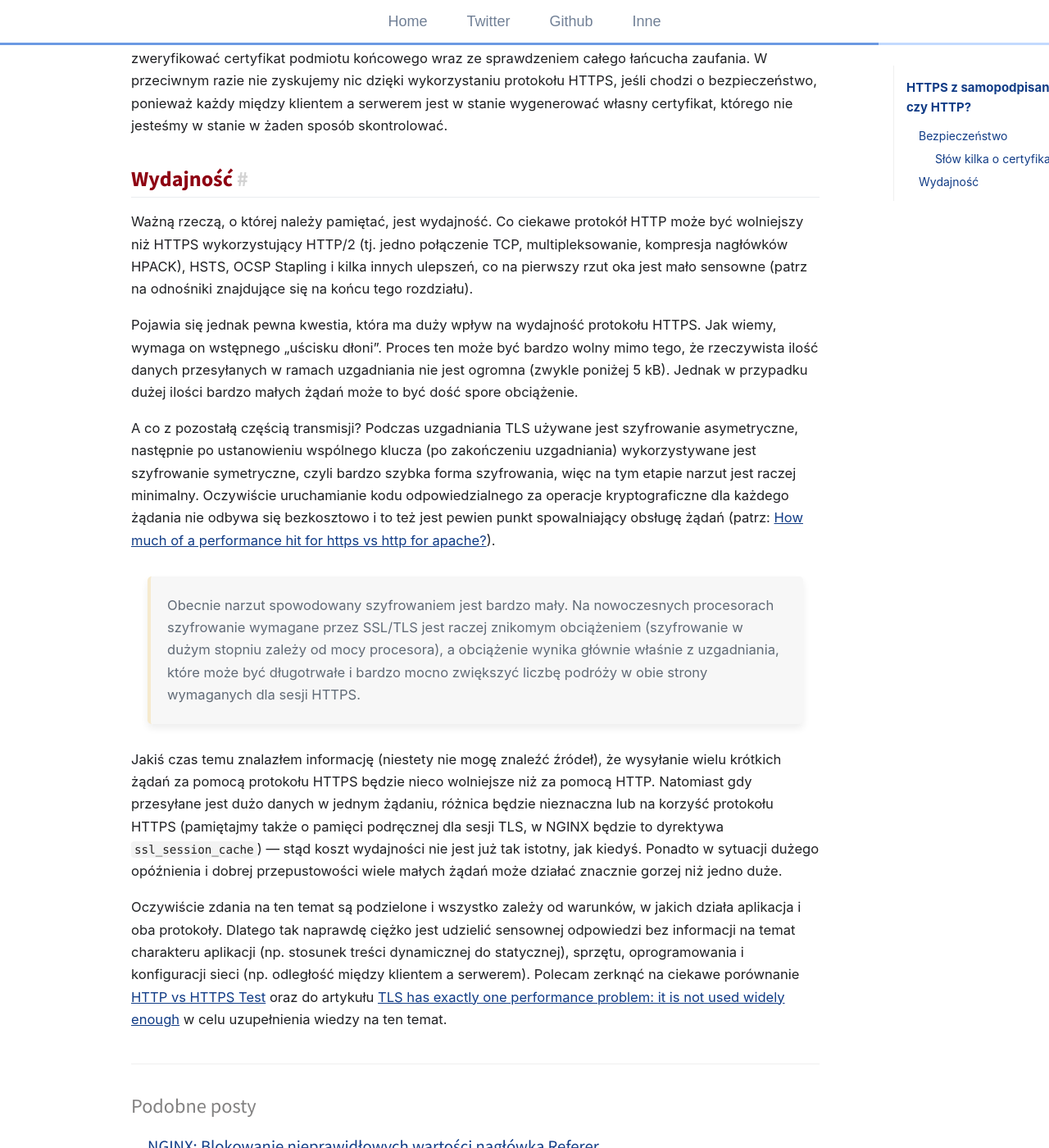
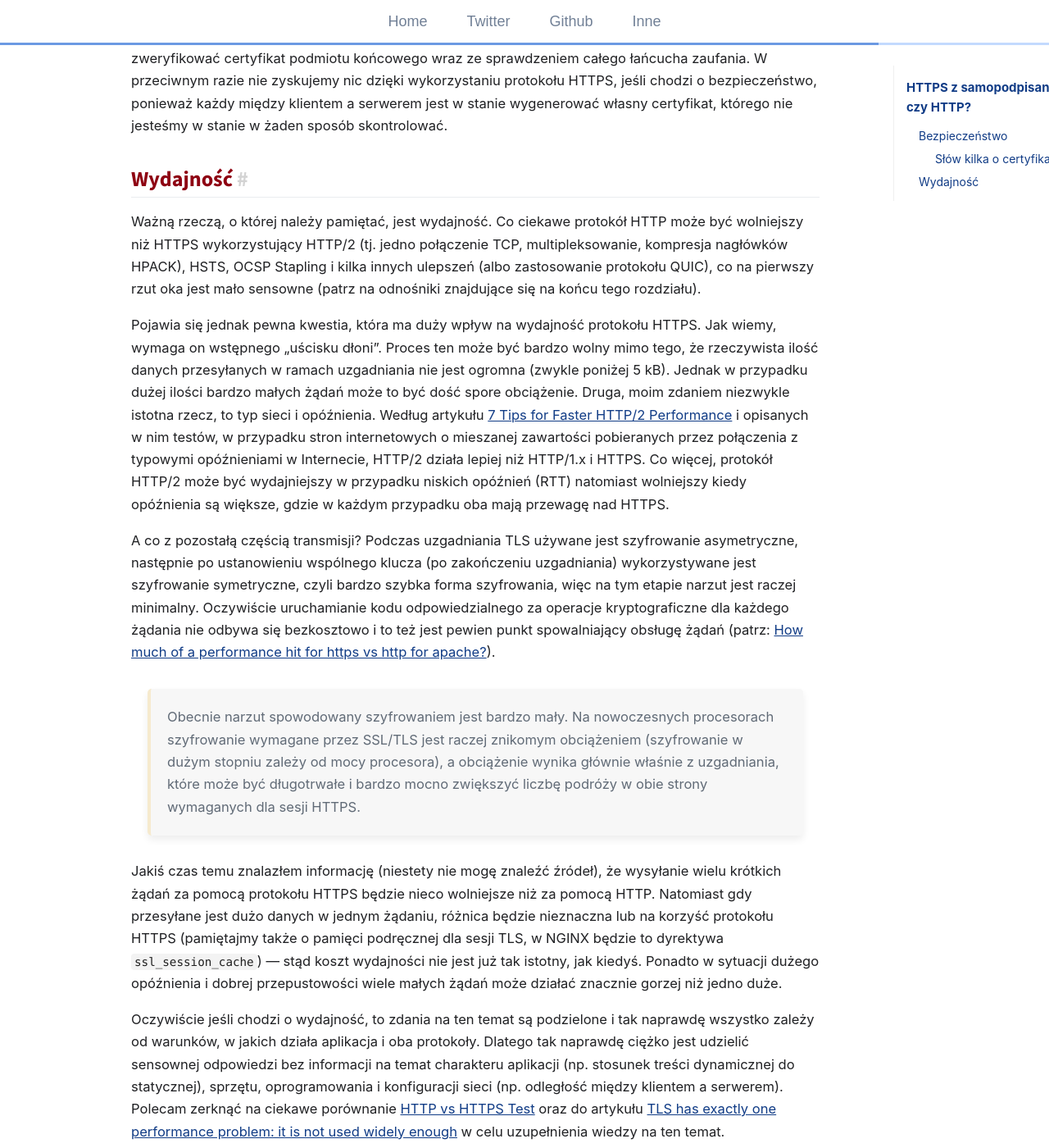
Before and after one commit to terrorizer1980/trimstray.github.io, a Jekyll site: the page built from _posts/2019-05-19-https_z_samopodpisanym_certyfikatem_czy_HTTP.md, in a window 1280 px wide and 1400 px high, scrolled down 2475 px. Shown: the whole window at 82% size. Built offline with Jekyll 4.4.1, drawn with Linux system fonts in a browser that asks for light colours; comment, search, counter and statistics services are not loaded.

Commit message:
uncommited changes - signed-off-by: trimstray <trimstray@gmail.com>

```diff
--- a/_posts/2019-05-19-https_z_samopodpisanym_certyfikatem_czy_HTTP.md
+++ b/_posts/2019-05-19-https_z_samopodpisanym_certyfikatem_czy_HTTP.md
@@ -49,9 +49,9 @@ Według mnie, wykorzystanie szyfrowanego połączenia ma sens jedynie wtedy, gdy
 
 ## Wydajność
 
-Ważną rzeczą, o której należy pamiętać, jest wydajność. Co ciekawe protokół HTTP może być wolniejszy niż HTTPS wykorzystujący HTTP/2 (tj. jedno połączenie TCP, multipleksowanie, kompresja nagłówków HPACK), HSTS, OCSP Stapling i kilka innych ulepszeń, co na pierwszy rzut oka jest mało sensowne (patrz na odnośniki znajdujące się na końcu tego rozdziału).
+Ważną rzeczą, o której należy pamiętać, jest wydajność. Co ciekawe protokół HTTP może być wolniejszy niż HTTPS wykorzystujący HTTP/2 (tj. jedno połączenie TCP, multipleksowanie, kompresja nagłówków HPACK), HSTS, OCSP Stapling i kilka innych ulepszeń (albo zastosowanie protokołu QUIC), co na pierwszy rzut oka jest mało sensowne (patrz na odnośniki znajdujące się na końcu tego rozdziału).
 
-Pojawia się jednak pewna kwestia, która ma duży wpływ na wydajność protokołu HTTPS. Jak wiemy, wymaga on wstępnego „uścisku dłoni”. Proces ten może być bardzo wolny mimo tego, że rzeczywista ilość danych przesyłanych w ramach uzgadniania nie jest ogromna (zwykle poniżej 5 kB). Jednak w przypadku dużej ilości bardzo małych żądań może to być dość spore obciążenie.
+Pojawia się jednak pewna kwestia, która ma duży wpływ na wydajność protokołu HTTPS. Jak wiemy, wymaga on wstępnego „uścisku dłoni”. Proces ten może być bardzo wolny mimo tego, że rzeczywista ilość danych przesyłanych w ramach uzgadniania nie jest ogromna (zwykle poniżej 5 kB). Jednak w przypadku dużej ilości bardzo małych żądań może to być dość spore obciążenie. Druga, moim zdaniem niezwykle istotna rzecz, to typ sieci i opóźnienia. Według artykułu [7 Tips for Faster HTTP/2 Performance](https://dzone.com/articles/7-tips-for-faster-http2-performance) i opisanych w nim testów, w przypadku stron internetowych o mieszanej zawartości pobieranych przez połączenia z typowymi opóźnieniami w Internecie, HTTP/2 działa lepiej niż HTTP/1.x i HTTPS. Co więcej, protokół HTTP/2 może być wydajniejszy w przypadku niskich opóźnień (RTT) natomiast wolniejszy kiedy opóźnienia są większe, gdzie w każdym przypadku oba mają przewagę nad HTTPS.
 
 A co z pozostałą częścią transmisji? Podczas uzgadniania TLS używane jest szyfrowanie asymetryczne, następnie po ustanowieniu wspólnego klucza (po zakończeniu uzgadniania) wykorzystywane jest szyfrowanie symetryczne, czyli bardzo szybka forma szyfrowania, więc na tym etapie narzut jest raczej minimalny. Oczywiście uruchamianie kodu odpowiedzialnego za operacje kryptograficzne dla każdego żądania nie odbywa się bezkosztowo i to też jest pewien punkt spowalniający obsługę żądań (patrz: [How much of a performance hit for https vs http for apache?](https://serverfault.com/q/43692)).
 
@@ -59,4 +59,4 @@ A co z pozostałą częścią transmisji? Podczas uzgadniania TLS używane jest
 
 Jakiś czas temu znalazłem informację (niestety nie mogę znaleźć źródeł), że wysyłanie wielu krótkich żądań za pomocą protokołu HTTPS będzie nieco wolniejsze niż za pomocą HTTP. Natomiast gdy przesyłane jest dużo danych w jednym żądaniu, różnica będzie nieznaczna lub na korzyść protokołu HTTPS (pamiętajmy także o pamięci podręcznej dla sesji TLS, w NGINX będzie to dyrektywa `ssl_session_cache`) — stąd koszt wydajności nie jest już tak istotny, jak kiedyś. Ponadto w sytuacji dużego opóźnienia i dobrej przepustowości wiele małych żądań może działać znacznie gorzej niż jedno duże.
 
-Oczywiście zdania na ten temat są podzielone i wszystko zależy od warunków, w jakich działa aplikacja i oba protokoły. Dlatego tak naprawdę ciężko jest udzielić sensownej odpowiedzi bez informacji na temat charakteru aplikacji (np. stosunek treści dynamicznej do statycznej), sprzętu, oprogramowania i konfiguracji sieci (np. odległość między klientem a serwerem). Polecam zerknąć na ciekawe porównanie [HTTP vs HTTPS Test](http://www.httpvshttps.com/) oraz do artykułu [TLS has exactly one performance problem: it is not used widely enough](https://istlsfastyet.com/) w celu uzupełnienia wiedzy na ten temat.
+Oczywiście jeśli chodzi o wydajność, to zdania na ten temat są podzielone i tak naprawdę wszystko zależy od warunków, w jakich działa aplikacja i oba protokoły. Dlatego tak naprawdę ciężko jest udzielić sensownej odpowiedzi bez informacji na temat charakteru aplikacji (np. stosunek treści dynamicznej do statycznej), sprzętu, oprogramowania i konfiguracji sieci (np. odległość między klientem a serwerem). Polecam zerknąć na ciekawe porównanie [HTTP vs HTTPS Test](http://www.httpvshttps.com/) oraz do artykułu [TLS has exactly one performance problem: it is not used widely enough](https://istlsfastyet.com/) w celu uzupełnienia wiedzy na ten temat.
```
Also changed, not shown: assets/img/posts/http_comparison.png (added).
